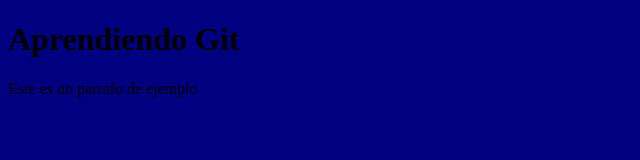
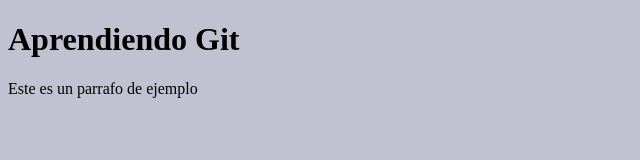
Before and after one commit to jhernandezr/sitioprueba, a plain HTML site: page index.html in a window 1280 px wide. Shown: the whole page, without its empty margins (0-640 px from the left). Drawn offline with Linux system fonts and the light colour scheme.

Commit message:
style.css modificado

```diff
--- a/style.css
+++ b/style.css
@@ -1,5 +1,5 @@
 body{
 
-	background-color: navy;
+	background-color: #c1c1d1;
 
 }
```
